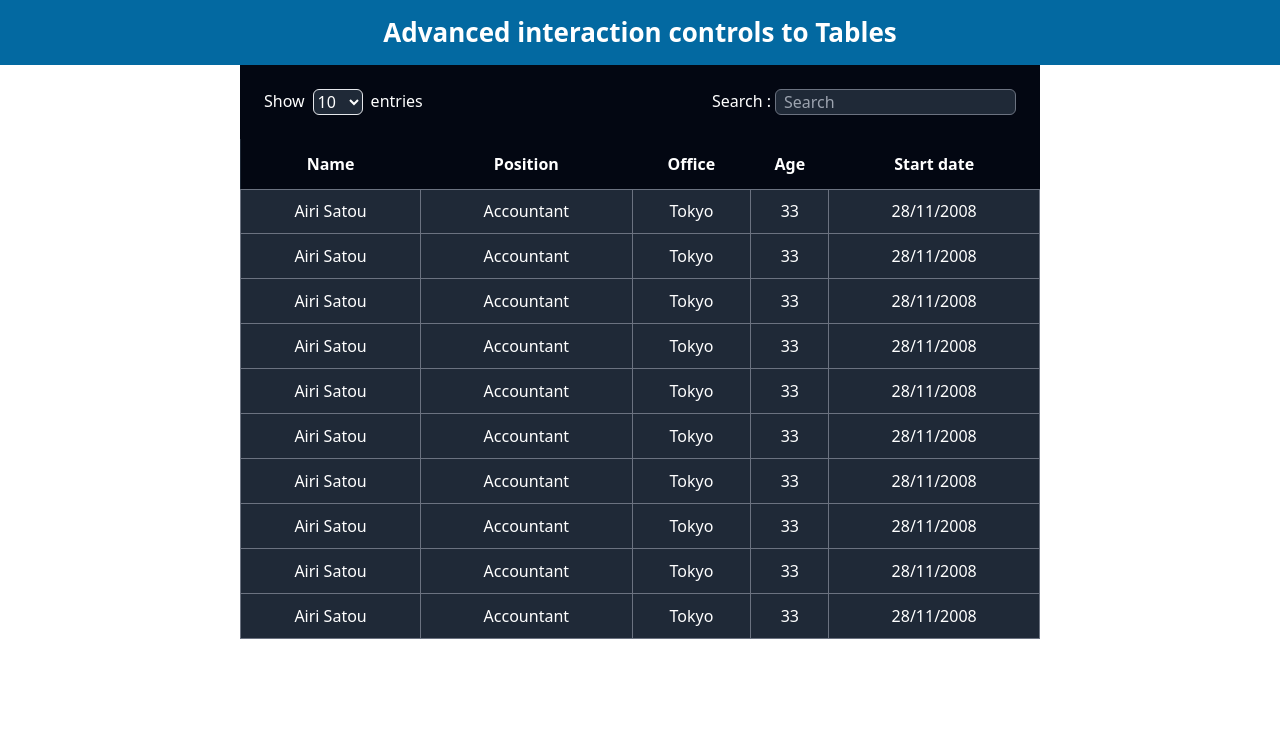
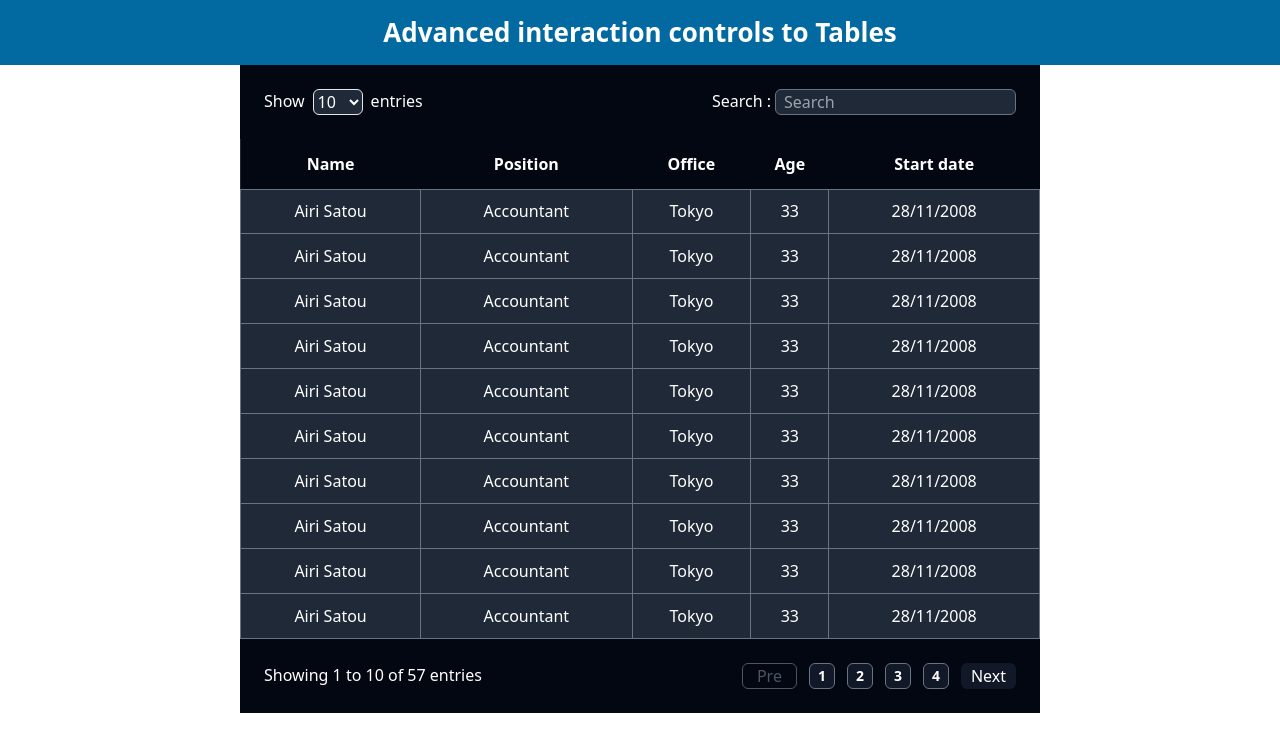
Before and after one commit to Luckyhudda/DataTable-MERN, a React (Vite) app in the folder client/: page / in a window 1280 px wide. Shown: the top 752 px of the page. Built offline with nearby package versions, Linux system fonts and the light colour scheme.

Commit message:
paggination UI

```diff
--- a/client/src/components/Table/Table.jsx
+++ b/client/src/components/Table/Table.jsx
@@ -216,7 +216,31 @@ const Table = () => {
             </tr>
           </tbody>
         </table>
-
+        <div className=" bg-gray-950  text-white mt-0 m-5 mb-0 p-6 flex justify-between">
+          <div className="">
+            <h2>Showing 1 to 10 of 57 entries</h2>
+          </div>
+          <div className="flex  gap-3">
+            <button className="border border-gray-600 text-gray-600 p-2 pt-0 pb-0 rounded-md w-[55px]">
+              Pre
+            </button>
+            <button className="bg-gray-900 border border-gray-500 text-sm font-semibold p-2 pt-0 pb-0 rounded-md ">
+              1
+            </button>
+            <button className="bg-gray-900 border border-gray-500 text-sm font-semibold p-2 pt-0 pb-0 rounded-md ">
+              2
+            </button>
+            <button className="bg-gray-900 border border-gray-500 text-sm font-semibold p-2 pt-0 pb-0 rounded-md ">
+              3
+            </button>
+            <button className="bg-gray-900 border border-gray-500 text-sm font-semibold p-2 pt-0 pb-0 rounded-md ">
+              4
+            </button>
+            <button className="bg-gray-900 p-2 pt-0 pb-0 rounded-md w-[55px]">
+              Next
+            </button>
+          </div>
+        </div>
       </div>
     </div>
   );
```
